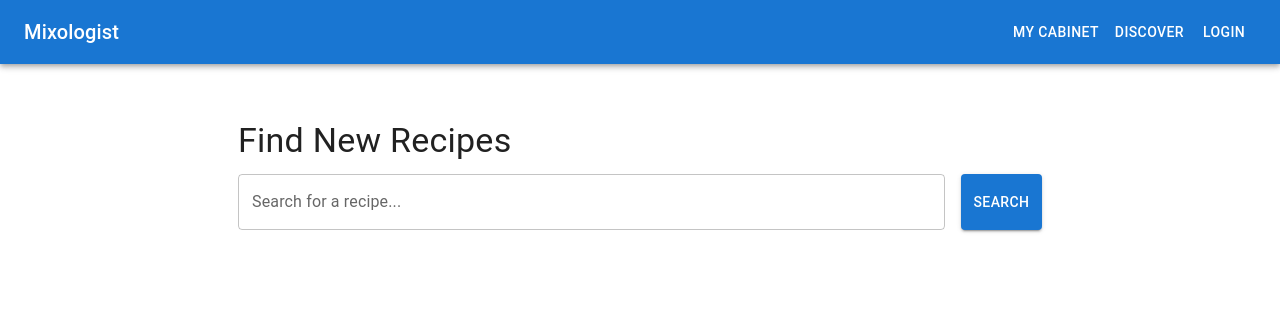
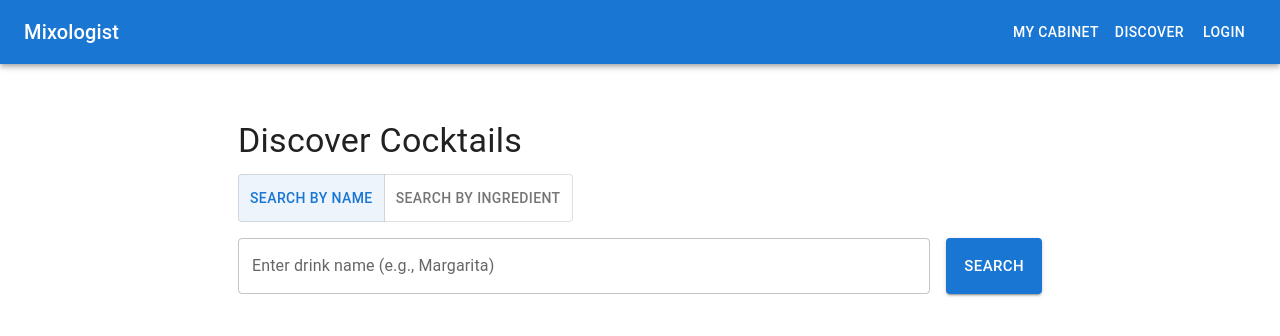
Before and after one commit to Mosfiqur84/Mixologist-recipe-site, a React (Vite) app in the folder front/: page /drinks in a window 1280 px wide. Shown: the top 336 px of the page. Built offline with nearby package versions, Linux system fonts and the light colour scheme.

Commit message:
Expanded discovery and search section

```diff
--- a/front/index.html
+++ b/front/index.html
@@ -3,7 +3,8 @@
   <head>
     <meta charset="UTF-8" />
     <meta name="viewport" content="width=device-width, initial-scale=1.0" />
-    <title>Widgets</title>
+    <title>Mixologist
+    </title>
   </head>
   <body>
     <div id="root"></div>
--- a/front/src/DrinkSearch.tsx
+++ b/front/src/DrinkSearch.tsx
@@ -1,7 +1,11 @@
 import { useState } from "react";
 import axios from "axios";
-import { TextField, Button, Card, CardMedia, CardContent, Typography, Box, Dialog, DialogTitle, DialogContent, DialogActions,
-  List, ListItem, ListItemText, Divider } from "@mui/material";
+import {
+  TextField, Button, Card, CardMedia, CardContent, Typography, Box, Dialog,
+  DialogTitle, DialogContent, DialogActions, List, ListItem, ListItemText,
+  Divider, ToggleButton, ToggleButtonGroup
+} from "@mui/material";
+
 
 interface Drink {
   idDrink: string;
@@ -15,20 +19,34 @@ interface Drink {
 function DrinkSearch() {
   const [searchTerm, setSearchTerm] = useState("");
   const [drinks, setDrinks] = useState<Drink[]>([]);
-  // NEW: State for Modal control
   const [selectedDrink, setSelectedDrink] = useState<Drink | null>(null);
   const [open, setOpen] = useState(false);
+
+  // 's' for name (search), 'i' for ingredient (filter)
+  const [searchType, setSearchType] = useState<"s" | "i">("s");
 
   const handleSearch = async () => {
     if (!searchTerm) return;
     try {
+      // API uses 'search.php' for names and 'filter.php' for ingredients
+      const endpoint = searchType === "s" ? "search.php?s=" : "filter.php?i=";
       const response = await axios.get(
-        `https://www.thecocktaildb.com/api/json/v1/1/search.php?s=${searchTerm}`,
+        `https://www.thecocktaildb.com/api/json/v1/1/${endpoint}${searchTerm}`,
         { withCredentials: false }
       );
       setDrinks(response.data.drinks || []);
     } catch (error) {
-      console.error("Error fetching drinks:", error);
+      console.error("Search failed", error);
+    }
+  };
+
+  const handleTypeChange = (
+    _event: React.MouseEvent<HTMLElement>,
+    newType: "s" | "i"
+  ) => {
+    if (newType !== null) {
+      setSearchType(newType);
+      setDrinks([]); // Clear results when switching modes
     }
   };
 
@@ -47,18 +65,31 @@ function DrinkSearch() {
 
   return (
     <Box sx={{ p: 3 }}>
-      <Typography variant="h4" gutterBottom>Find New Recipes</Typography>
+      <Typography variant="h4" gutterBottom>Discover Cocktails</Typography>
 
-      <Box sx={{ display: 'flex', gap: 2, mb: 4 }}>
+      <Box sx={{ display: 'flex', flexDirection: 'column', gap: 2, mb: 4 }}>
+        <ToggleButtonGroup
+          value={searchType}
+          exclusive
+          onChange={handleTypeChange}
+          aria-label="search type"
+          color="primary"
+        >
+          <ToggleButton value="s">Search by Name</ToggleButton>
+          <ToggleButton value="i">Search by Ingredient</ToggleButton>
+        </ToggleButtonGroup>
+
+        <Box sx={{ display: 'flex', gap: 2 }}>
           <TextField
-          label="Search for a recipe..."
+            label={searchType === "s" ? "Enter drink name (e.g., Margarita)" : "Enter ingredient (e.g., Gin)"}
             variant="outlined"
             fullWidth
             value={searchTerm}
             onChange={(e) => setSearchTerm(e.target.value)}
             onKeyDown={(e) => e.key === 'Enter' && handleSearch()}
           />
-        <Button variant="contained" onClick={handleSearch}>Search</Button>
+          <Button variant="contained" onClick={handleSearch} size="large">Search</Button>
+        </Box>
       </Box>
 
       <Box
```
Lines whose indentation alone changed are shown as unchanged.
